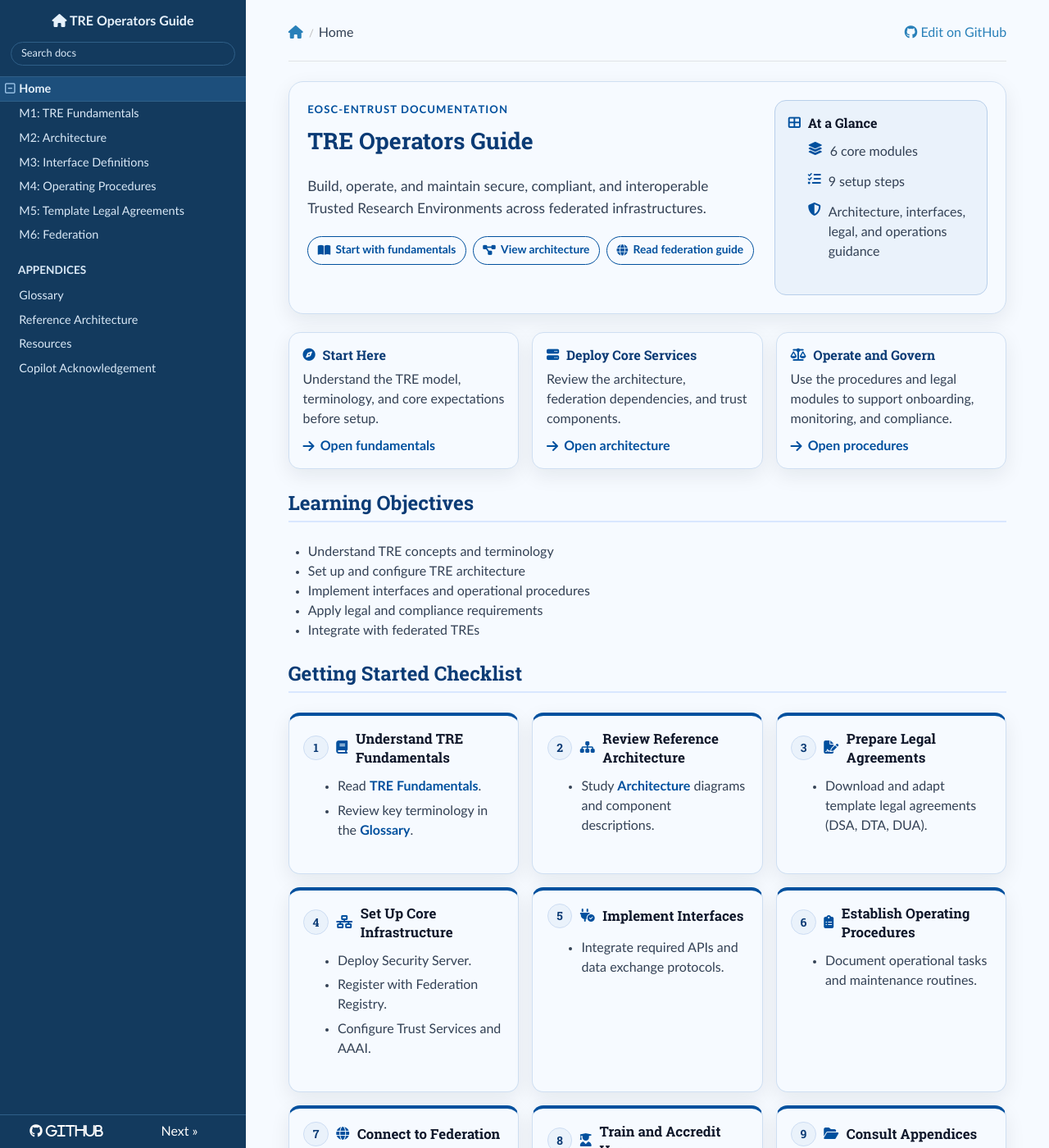
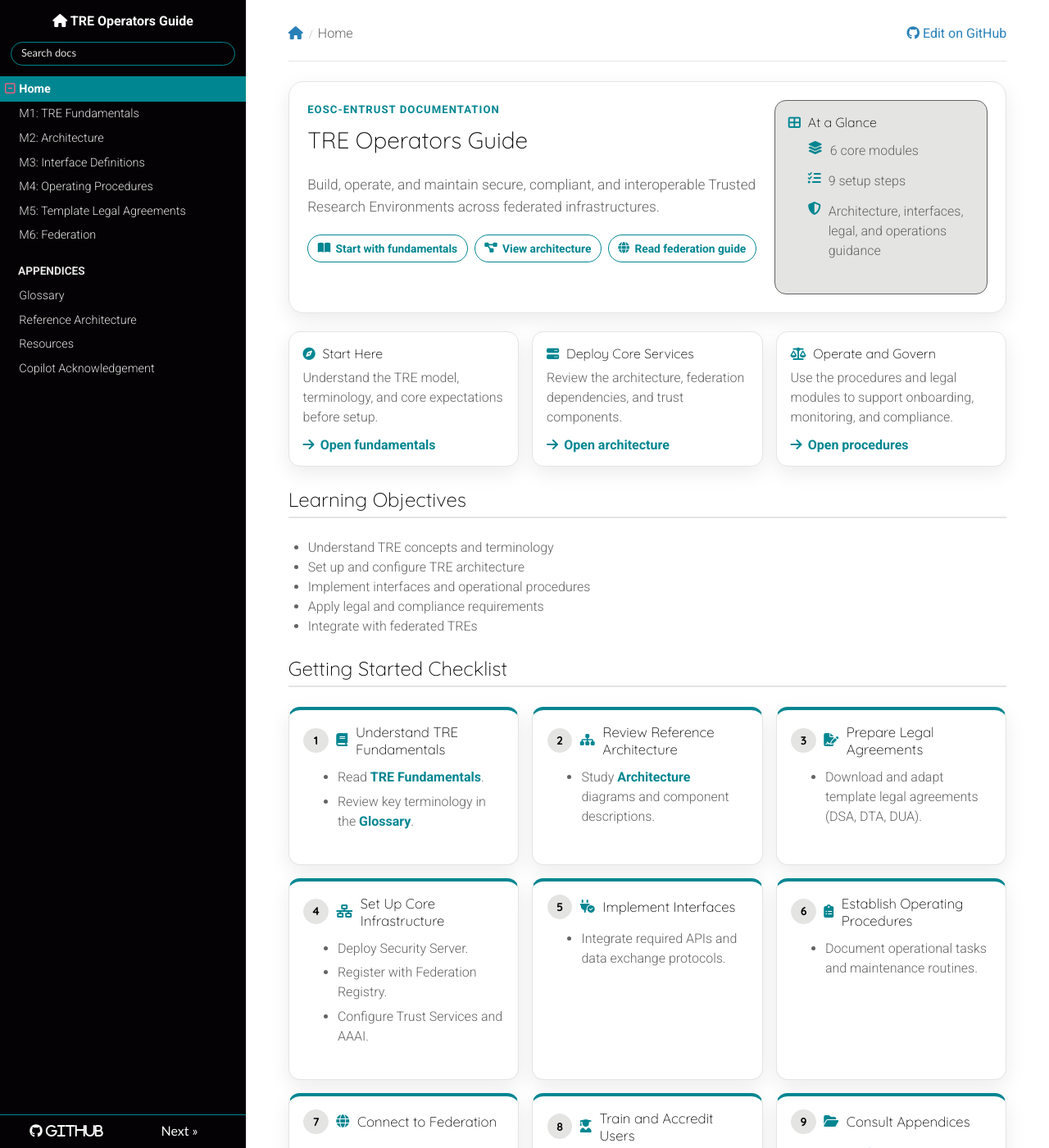
Before and after one commit to unioslo/tre-operators-docs, an MkDocs documentation site: the page built from docs/index.md, in a window 1280 px wide and 1400 px high. Shown: the whole window at 82% size. Built offline with MkDocs 1.6.1, drawn with Linux system fonts in a browser that asks for light colours; nearby versions of some CDN libraries.

Commit message:
Update CSS variables and styles for improved color consistency and accessibility

```diff
--- a/docs/stylesheets/home.css
+++ b/docs/stylesheets/home.css
@@ -1,28 +1,42 @@
 @import url("https://cdnjs.cloudflare.com/ajax/libs/font-awesome/6.5.2/css/all.min.css");
+@import url("https://fonts.googleapis.com/css2?family=Quicksand:wght@300;400;700&family=Roboto:wght@300;400;700&display=swap");
 
 :root {
-  --tre-ink: #0f172a;
-  --tre-soft-ink: #334155;
-  --tre-paper: #f6faff;
-  --tre-surface: #eaf2fb;
-  --tre-line: #cfdff2;
-  --tre-line-strong: #b8cfea;
-  --tre-rtd-blue: #133a5e;
-  --tre-primary: #00509e;
-  --tre-primary-strong: #0b3b75;
-  --tre-nav-base: #133a5e;
-  --tre-nav-border: #2f5f88;
-  --tre-nav-text: #d9e8f6;
-  --tre-nav-text-strong: #e6f1fb;
-  --tre-nav-text-hover: #9ec6ea;
-  --tre-nav-hover: #1a476f;
-  --tre-nav-current: #1d4f7c;
-  --tre-nav-submenu: #163f66;
-  --tre-nav-submenu-deep: #1a496f;
-  --tre-nav-sub-hover: #215887;
-  --tre-nav-sub-hover-deep: #286396;
-  --tre-shadow: 0 8px 24px rgba(15, 23, 42, 0.08);
-  --tre-shadow-hover: 0 16px 30px rgba(15, 23, 42, 0.12);
+  --tre-ink: #040204;
+  --tre-soft-ink: #646363;
+  --tre-paper: #ffffff;
+  --tre-surface: #e4e4e3;
+  --tre-line: #e4e4e3;
+  --tre-line-strong: #646363;
+  --tre-rtd-blue: #008691;
+  --tre-primary: #008691;
+  --tre-primary-strong: #040204;
+  --tre-nav-base: #040204;
+  --tre-nav-border: #008691;
+  --tre-nav-text: #e4e4e3;
+  --tre-nav-text-strong: #ffffff;
+  --tre-nav-text-hover: #ff5b7f;
+  --tre-nav-hover: #008691;
+  --tre-nav-current: #008691;
+  --tre-nav-submenu: #040204;
+  --tre-nav-submenu-deep: #646363;
+  --tre-nav-sub-hover: #008691;
+  --tre-nav-sub-hover-deep: #646363;
+  --tre-shadow: 0 8px 24px rgba(4, 2, 4, 0.08);
+  --tre-shadow-hover: 0 16px 30px rgba(4, 2, 4, 0.12);
+}
+
+body {
+  color: var(--tre-soft-ink);
+  font-family: "Roboto", sans-serif;
+  font-weight: 300;
+}
+
+h1,
+h2,
+h3 {
+  font-family: "Quicksand", sans-serif;
+  font-weight: 300;
 }
 
 .wy-nav-content {
@@ -32,7 +46,7 @@
 }
 
 .wy-nav-content-wrap {
-  background: #e2ecf8;
+  background: var(--tre-surface);
 }
 
 .tre-hero {
@@ -91,7 +105,7 @@
 .tre-hero-link:hover {
   background: var(--tre-primary);
   box-shadow: var(--tre-shadow);
-  color: #ffffff;
+  color: var(--tre-paper);
   transform: translateY(-2px);
 }
 
@@ -101,7 +115,7 @@
 }
 
 .tre-hero-link-secondary:hover {
-  color: #ffffff;
+  color: var(--tre-paper);
 }
 
 .tre-hero-side {
@@ -195,7 +209,7 @@
 }
 
 h2 {
-  border-bottom: 2px solid #d9e7ff;
+  border-bottom: 2px solid var(--tre-line);
   color: var(--tre-primary-strong);
   margin-top: 1.55rem;
   margin-bottom: 1rem;
@@ -208,7 +222,7 @@
 
 img[alt="Getting Started Flowchart"] {
   background: var(--tre-paper);
-  border: 1px solid #dce8fb;
+  border: 1px solid var(--tre-line);
   border-radius: 12px;
   box-shadow: var(--tre-shadow);
   display: block;
@@ -250,7 +264,7 @@
 }
 
 .tre-module-card {
-  border-top: 4px solid #5f85b3;
+  border-top: 4px solid var(--tre-primary);
 }
 
 .tre-card h3 {
@@ -263,8 +277,8 @@
 
 .tre-card-number {
   align-items: center;
-  background: #eaf2fb;
-  border: 1px solid #cdddF3;
+  background: var(--tre-surface);
+  border: 1px solid var(--tre-line);
   border-radius: 999px;
   color: var(--tre-primary-strong);
   display: inline-flex;
@@ -570,7 +584,7 @@
 }
 
 .rst-versions a:hover {
-  color: #9ec6ea;
+  color: var(--tre-nav-text-hover);
 }
 
 /* Global menu normalization: remove gray from all levels and states. */
```
